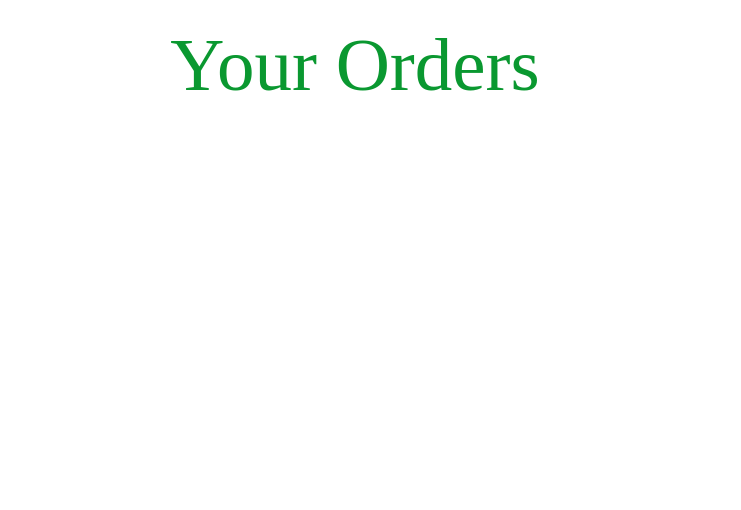
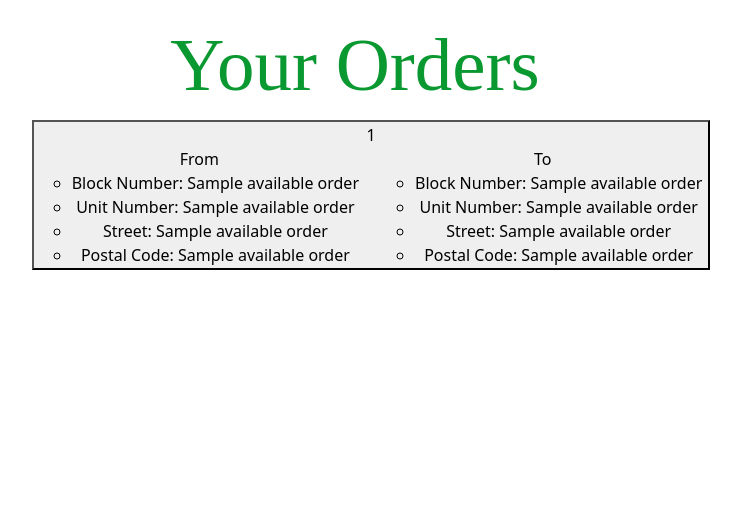
Before and after one commit to deanalex-buno95/sp512023_cp3407_grp5_grablocator, a Flask app: template templates/orders.html in a window 1280 px wide. Shown: the part 155-665 px from the top of the page, without its empty margins (285-1026 px from the left). Run offline with Flask 3, Linux system fonts and the light colour scheme; the template is opened without the code that fills it: most values are stand-ins (such as "Sample title", 1, 10 or a date in 2020).

Commit message:
Create buttons to display orders in `orders.html` and adding a parameter revolving the list of orders in `app.py`.

```diff
--- a/app.py
+++ b/app.py
@@ -281,7 +281,7 @@ def orders():
         driver_nearest_station_code = get_nearest_station_code_from_postal_sector(driver_postal_sector)
         available_orders = get_available_orders_of_driver(driver_postal_sector, driver_nearest_station_code)
         print(available_orders)
-        return render_template("orders.html")
+        return render_template("orders.html", available_orders=available_orders)
     else:
         return redirect(url_for('login'))
 
--- a/templates/orders.html
+++ b/templates/orders.html
@@ -38,6 +38,51 @@
     <h1 class="page-title">
         Your Orders
     </h1>
+    <ul style="list-style-type:none;" class="graborder-list">
+        {% for available_order in available_orders %}
+            <li>
+                <button type="button" class="graborder-order">
+                    {{ available_order[0] }}
+                    <div class="row">
+                        <div class="col">
+                            From
+                            <ul>
+                                <li>
+                                    Block Number: {{ available_order[1] }}
+                                </li>
+                                <li>
+                                    Unit Number: {{ available_order[2] }}
+                                </li>
+                                <li>
+                                    Street: {{ available_order[3] }}
+                                </li>
+                                <li>
+                                    Postal Code: {{ available_order[4] }}
+                                </li>
+                            </ul>
+                        </div>
+                        <div class="col">
+                            To
+                            <ul>
+                                <li>
+                                    Block Number: {{ available_order[5] }}
+                                </li>
+                                <li>
+                                    Unit Number: {{ available_order[6] }}
+                                </li>
+                                <li>
+                                    Street: {{ available_order[7] }}
+                                </li>
+                                <li>
+                                    Postal Code: {{ available_order[8] }}
+                                </li>
+                            </ul>
+                        </div>
+                    </div>
+                </button>
+            </li>
+        {% endfor %}
+    </ul>
 
 {% endblock %}
 
```
